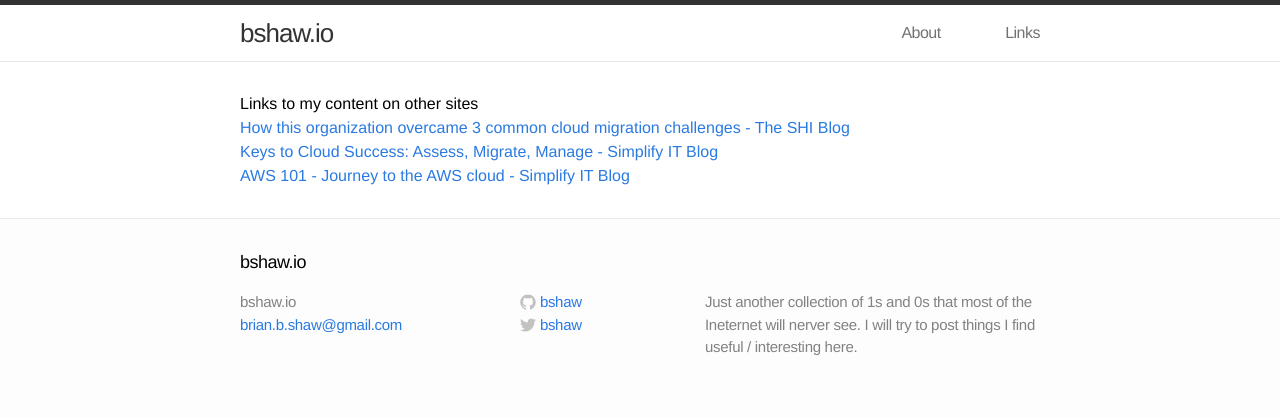
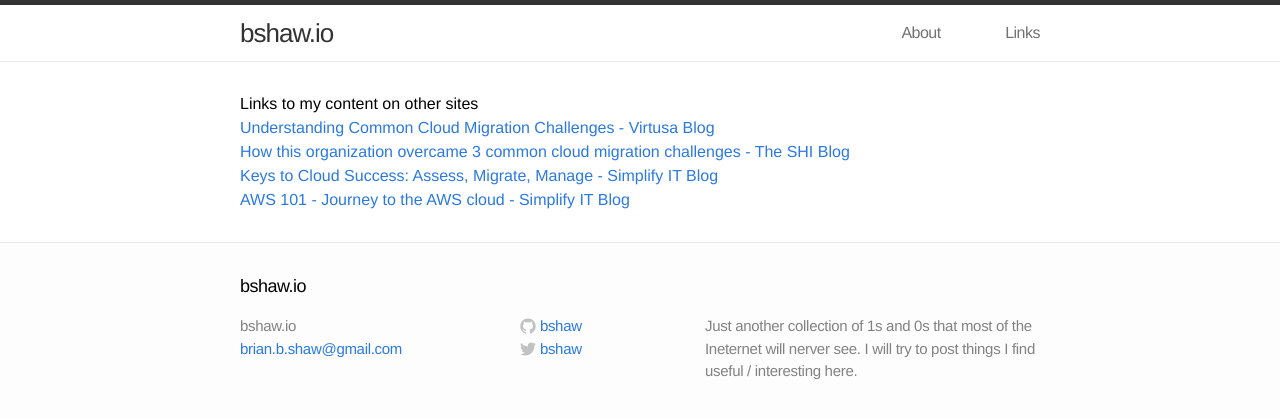
Before and after one commit to bshaw/bshaw.github.io, a Jekyll site: the page built from links.md, in a window 1280 px wide. Shown: the top 418 px of the page. Built offline with Jekyll 4.4.1, drawn with Linux system fonts in a browser that asks for light colours.

Commit message:
Add blog to links

```diff
--- a/links.md
+++ b/links.md
@@ -6,6 +6,8 @@
 
 #Links to my content on other sites
 
+[Understanding Common Cloud Migration Challenges - Virtusa Blog](http://www.virtusa.com/blog/2015/05/understanding-common-cloud-migration-challenges/)
+
 [How this organization overcame 3 common cloud migration challenges - The SHI Blog](http://blog.shi.com/2015/04/16/how-this-organization-overcame-3-common-cloud-migration-challenges/#.VTa2JIlvhpY.link)
 
 [Keys to Cloud Success: Assess, Migrate, Manage - Simplify IT Blog](http://www.apparatus.net/blog/keys-to-cloud-success)
```
